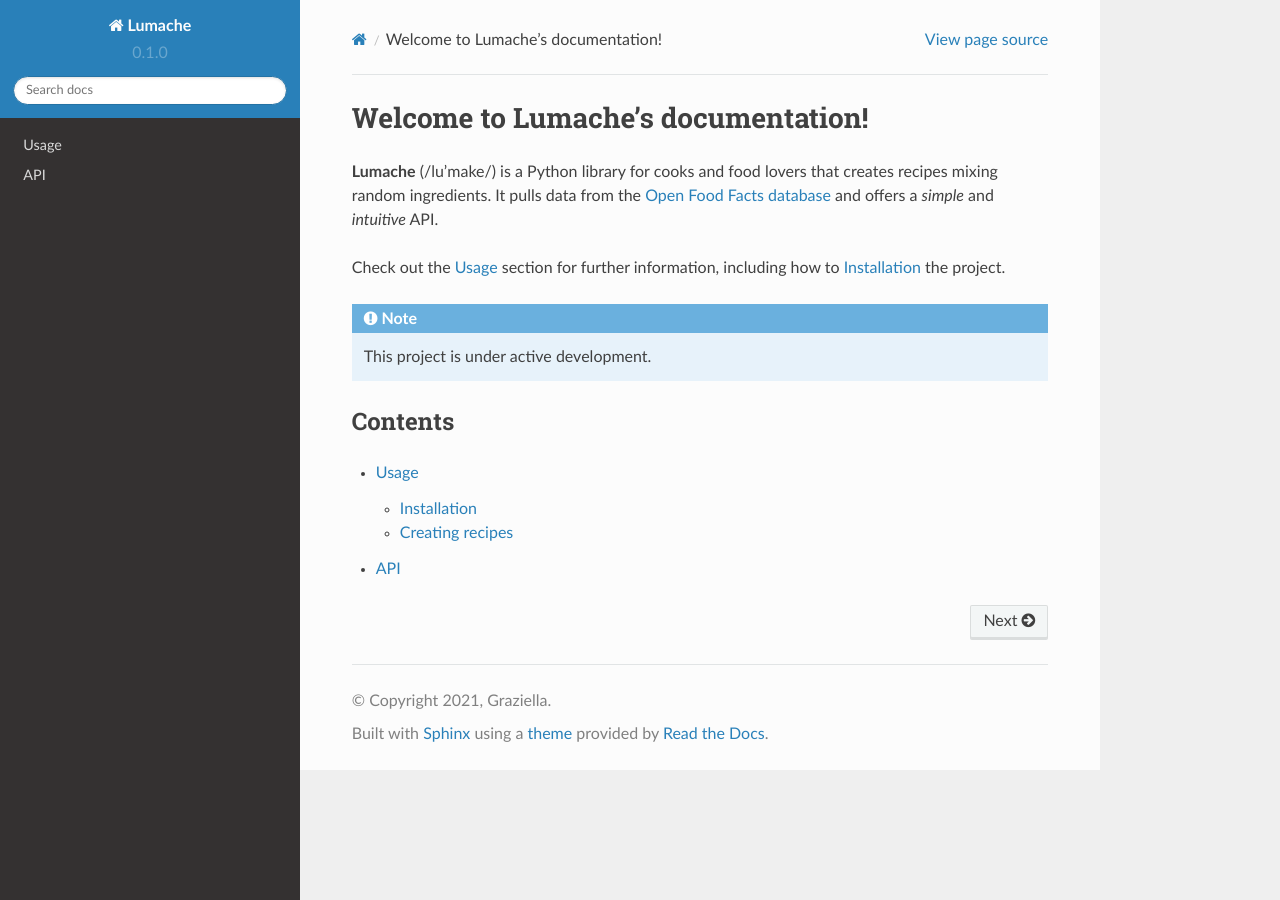
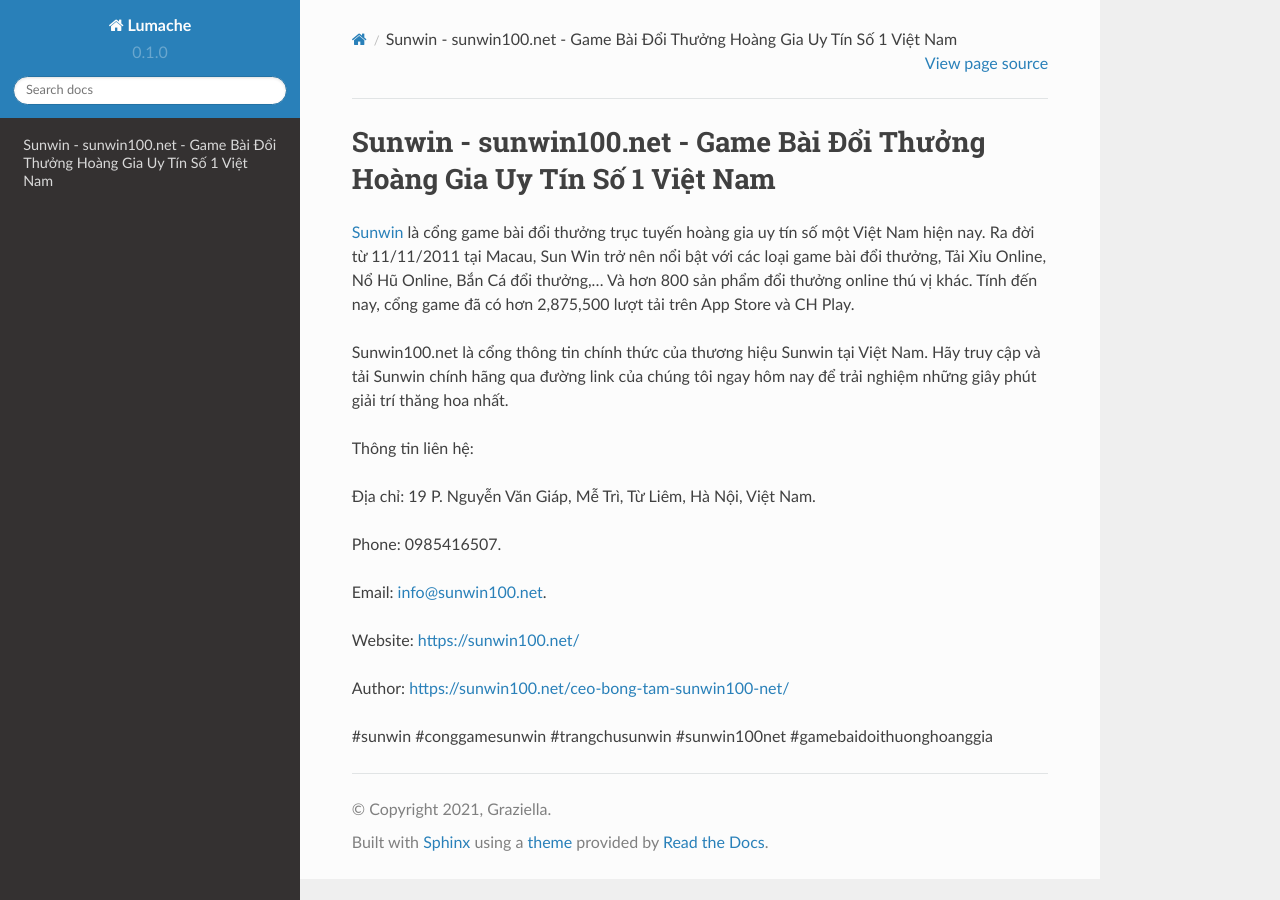
Before and after one commit to socialentity1/sunwin100net, a Sphinx documentation site: the page built from docs/source/index.rst, in a window 1280 px wide. Built offline with Sphinx 7.4.7 and the Read the Docs theme 2.0.0, drawn with Linux system fonts in a browser that asks for light colours.

Commit message:
Update index.rst

```diff
--- a/docs/source/index.rst
+++ b/docs/source/index.rst
@@ -1,22 +1,20 @@
-Welcome to Lumache's documentation!
+Sunwin - sunwin100.net - Game Bài Đổi Thưởng Hoàng Gia Uy Tín Số 1 Việt Nam
 ===================================
 
-**Lumache** (/lu'make/) is a Python library for cooks and food lovers
-that creates recipes mixing random ingredients.
-It pulls data from the `Open Food Facts database <https://world.openfoodfacts.org/>`_
-and offers a *simple* and *intuitive* API.
+`Sunwin <https://sunwin100.net/>`_ là cổng game bài đổi thưởng trục tuyến hoàng gia uy tín số một Việt Nam hiện nay. Ra đời từ 11/11/2011 tại Macau, Sun Win trở nên nổi bật với các loại game bài đổi thưởng, Tải Xỉu Online, Nổ Hũ Online, Bắn Cá đổi thưởng,… Và hơn 800 sản phẩm đổi thưởng online thú vị khác. Tính đến nay, cổng game đã có hơn 2,875,500 lượt tải trên App Store và CH Play.
 
-Check out the :doc:`usage` section for further information, including
-how to :ref:`installation` the project.
+Sunwin100.net là cổng thông tin chính thức của thương hiệu Sunwin tại Việt Nam. Hãy truy cập và tải Sunwin chính hãng qua đường link của chúng tôi ngay hôm nay để trải nghiệm những giây phút giải trí thăng hoa nhất.
 
-.. note::
+Thông tin liên hệ:
 
-   This project is under active development.
+Địa chỉ: 19 P. Nguyễn Văn Giáp, Mễ Trì, Từ Liêm, Hà Nội, Việt Nam.
 
-Contents
---------
+Phone: 0985416507.
 
-.. toctree::
+Email: info@sunwin100.net.
 
-   usage
-   api
+Website: https://sunwin100.net/
+
+Author: https://sunwin100.net/ceo-bong-tam-sunwin100-net/
+
+#sunwin #conggamesunwin #trangchusunwin #sunwin100net #gamebaidoithuonghoanggia
```
